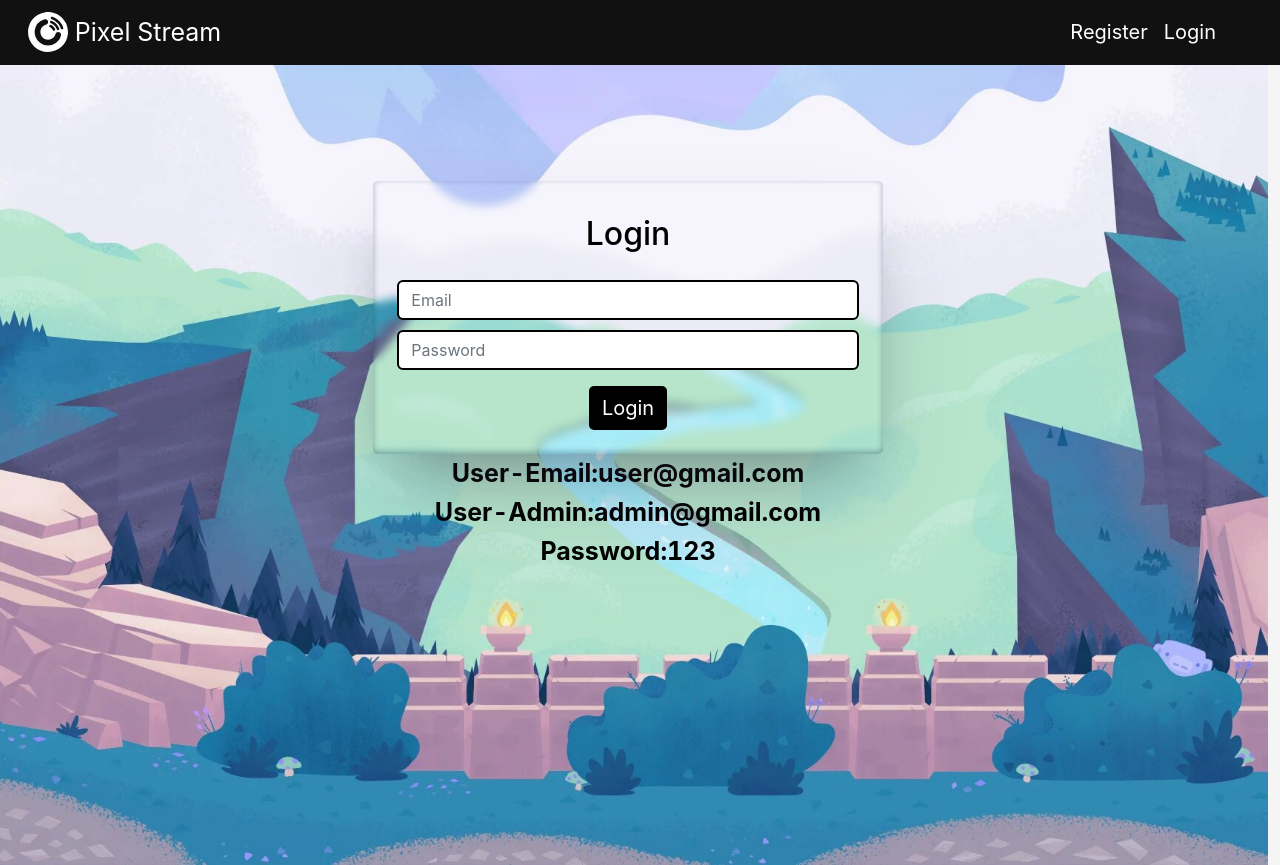
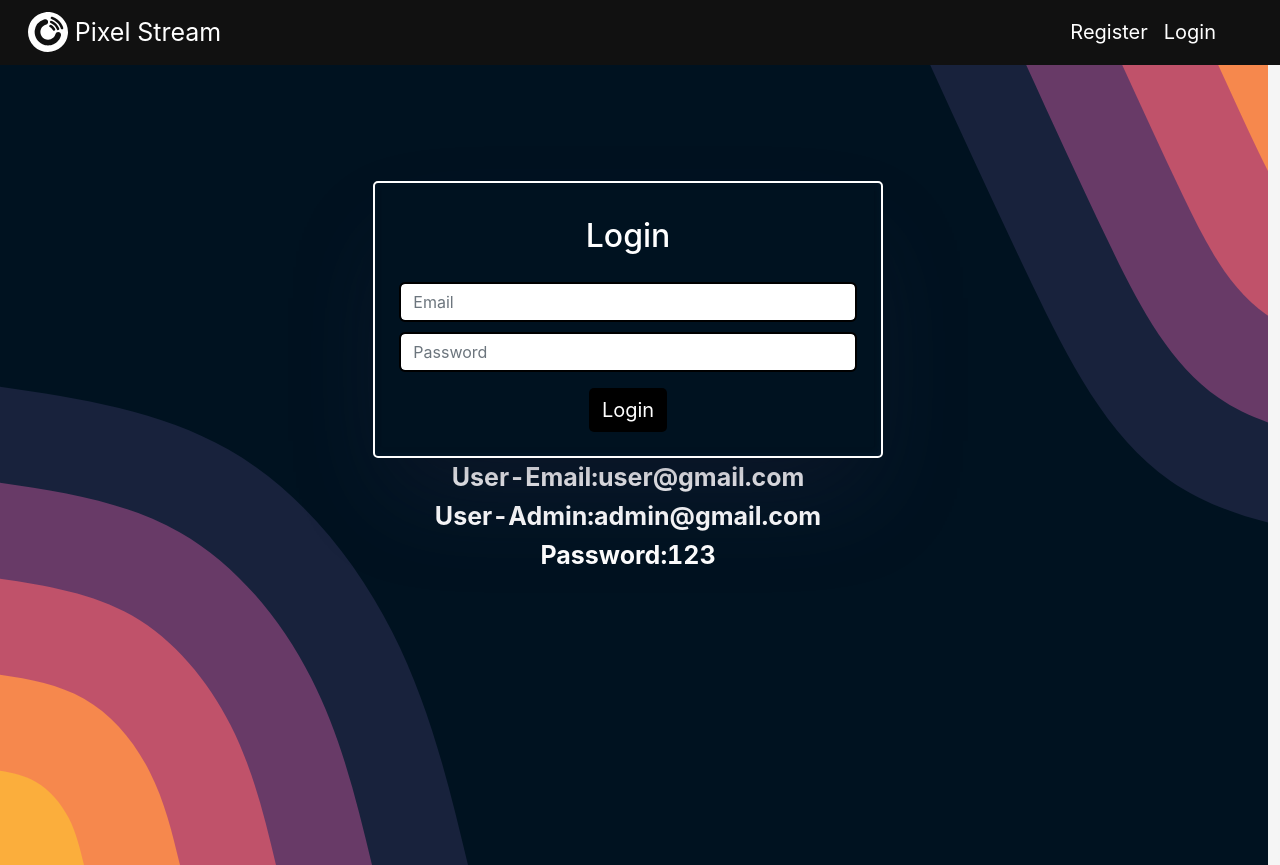
Before and after one commit to Hariprakash-cs/pixel, a React (Create React App) app: page /login in a window 1280 px wide. Built offline with nearby package versions, Linux system fonts and the light colour scheme.

Commit message:
third commit

```diff
--- a/src/index.css
+++ b/src/index.css
@@ -19,7 +19,7 @@ body {
     padding: 30px 40px;
 }
 .register-background{
-  background-image: url("./asserts/night.png") !important;
+  background-image: url("./asserts/register-2.svg") !important;
   background-repeat: no-repeat;
   background-attachment: fixed;
   background-size: cover;
@@ -30,23 +30,26 @@ body {
 .login{
   color:white;
   backdrop-filter: blur(5px);
-  border: 0px solid;
+  border: 2px solid;
   padding: 30px 40px;
   margin-top: 1px;
   -webkit-box-shadow: 0px 2px 50px 15px #2F3C4B;
   -moz-box-shadow: 0px 2px 50px 15px #2F3C4B;
   box-shadow: 0px 2px 50px 15px #2F3C4B;
 }
+
 .login-background{
-  background-image: url("./asserts/day.jpg");
+
+
+  background-image: url("./asserts/register-2.svg");
   background-repeat: no-repeat;
   background-attachment: fixed;
-  background-size: cover;
+  background-size: cover !important;
   height:100vh;
   width:100%;
 }
 .login-background span{
-  color: black !important;
+  color: white !important;
   font-size: 25px !important;
   font-weight: bold;
 }
--- a/src/screens/Login.js
+++ b/src/screens/Login.js
@@ -41,7 +41,7 @@ function Login() {
                 <div className='col-md-5 mt-5'>
                     {error && (<Error message="Invalid Credentials" />)}
                     <div className='box-shadow p-4 login'>
-                        <h2 className='pad-10' style={{ color: "black" }}>Login</h2>
+                        <h2 className='pad-10' style={{ color: "white" }}>Login</h2>
 
                         <input type='text' className='form-control' placeholder='Email' value={email} onChange={(e) => { setemail(e.target.value) }} />
                         <input type='text' className='form-control' placeholder='Password' value={password} onChange={(e) => { setpassword(e.target.value) }} />
@@ -49,7 +49,7 @@ function Login() {
                         <button className='btn btn-log mt-3' onClick={login}>Login</button>
 
                     </div>
-                    <div className="text-center">
+                    <div className="text-center" >
                         <span>User-Email:user@gmail.com</span><br />
                         <span>User-Admin:admin@gmail.com</span><br />
                         <span>Password:123</span>
```
Also changed, not shown: src/asserts/register-2.svg (added).
